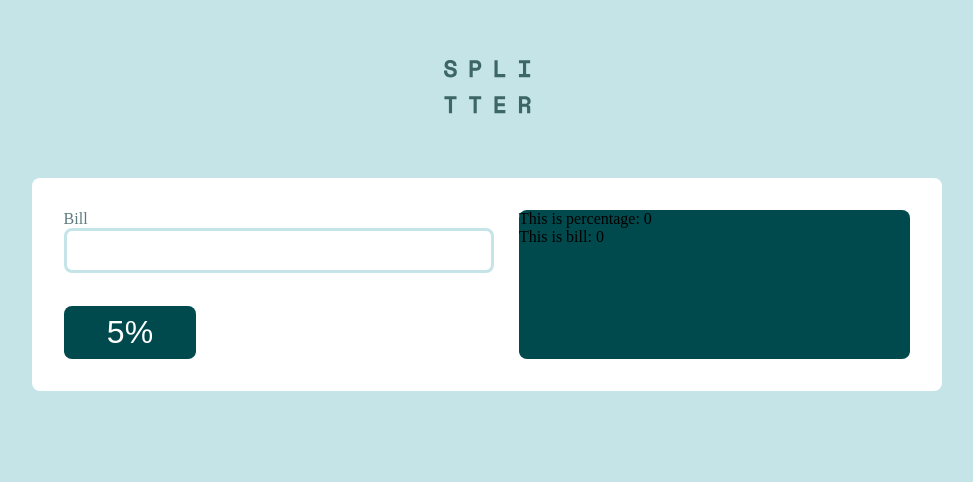
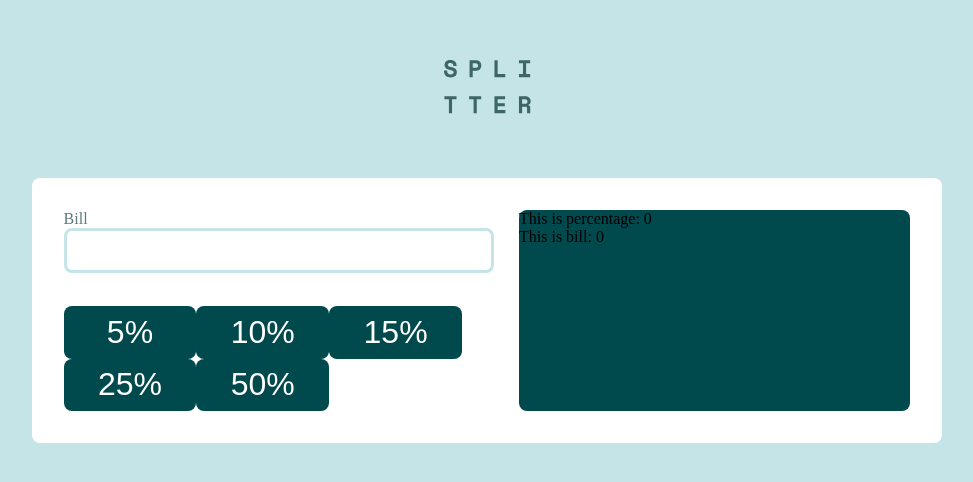
Before and after one commit to Xize-Wu/tip-calculator-app, a React (Vite) app: page / in a window 1280 px wide. Shown: the part 156-638 px from the top of the page, without its empty margins (153-1126 px from the left). Built offline with nearby package versions, Linux system fonts and the light colour scheme.

Commit message:
map button on the left column

```diff
--- a/src/component/LeftColumn.tsx
+++ b/src/component/LeftColumn.tsx
@@ -1,6 +1,9 @@
 import styled from "styled-components";
+import { useDispatch } from "react-redux";
+
 import TipPercentageButton from "./LeftColumn/TipPercentageButton";
 import InputBox from "./LeftColumn/InputBox";
+import { setValue } from "../features/percentageSlice";
 
 const StyledLeftColumn = styled.div`
   border-radius: 8px;
@@ -9,13 +12,30 @@ const StyledLeftColumn = styled.div`
   flex: 1;
 `;
 
-function LeftColumn (){
-    return (
-        <StyledLeftColumn>
-            <InputBox/>
-            <TipPercentageButton/>
-        </StyledLeftColumn>
-    )
+const tipPercentageArr: number[] = [0.05, 0.1, 0.15, 0.25, 0.5];
+
+function LeftColumn() {
+  const dispatch = useDispatch();
+
+  const onClick = (num: number) => {
+    dispatch(setValue(num));
+    console.log("handle click triggered");
+  };
+
+  return (
+    <StyledLeftColumn>
+      <InputBox />
+      {tipPercentageArr.map((num) => {
+        return (
+          <TipPercentageButton
+            key={num}
+            rate={num}
+            onClick={() => onClick(num)}
+          />
+        );
+      })}
+    </StyledLeftColumn>
+  );
 }
 
-export default LeftColumn
+export default LeftColumn;
--- a/src/component/LeftColumn/TipPercentageButton.tsx
+++ b/src/component/LeftColumn/TipPercentageButton.tsx
@@ -1,6 +1,4 @@
 import { styled } from "styled-components";
-import { useDispatch } from "react-redux";
-import { setValue } from "../../features/percentageSlice";
 
 const StyledButton = styled.button`
   background-color: var(--very-dark-cyan);
@@ -12,17 +10,19 @@ const StyledButton = styled.button`
   border: none;
 `;
 
+interface TipPercentageButtonProps {
+  rate: number;
+  onClick:(num:number)=>void;
+}
 
-function TipPercentageButton () {
-
-  const dispatch = useDispatch();
-
+function TipPercentageButton ({rate, onClick}:TipPercentageButtonProps) {
   const handleClick = () => {
-    dispatch(setValue());
-    console.log("handle click triggered")
+    onClick(rate);
+    console.log("handle click triggered");
   };
 
-  return <StyledButton onClick={handleClick}>5%</StyledButton>;
+
+  return <StyledButton onClick={handleClick}>{rate * 100}%</StyledButton>;
 }
 
 export default TipPercentageButton;
--- a/src/features/percentageSlice.ts
+++ b/src/features/percentageSlice.ts
@@ -1,4 +1,4 @@
-import { createSlice } from '@reduxjs/toolkit'
+import { createSlice, PayloadAction } from '@reduxjs/toolkit'
 
 export interface PercentageState {
   value: number
@@ -12,8 +12,8 @@ export const percentageSlice = createSlice({
   name: 'percentage',
   initialState,
   reducers: {
-    setValue: (state) => {
-      state.value = 0.05
+    setValue: (state, action: PayloadAction<number>)=> {
+      state.value = action.payload
     },
   },
 })
```
Also changed, not shown: src/component/LeftColumn/ButtonGroup.tsx (deleted).
